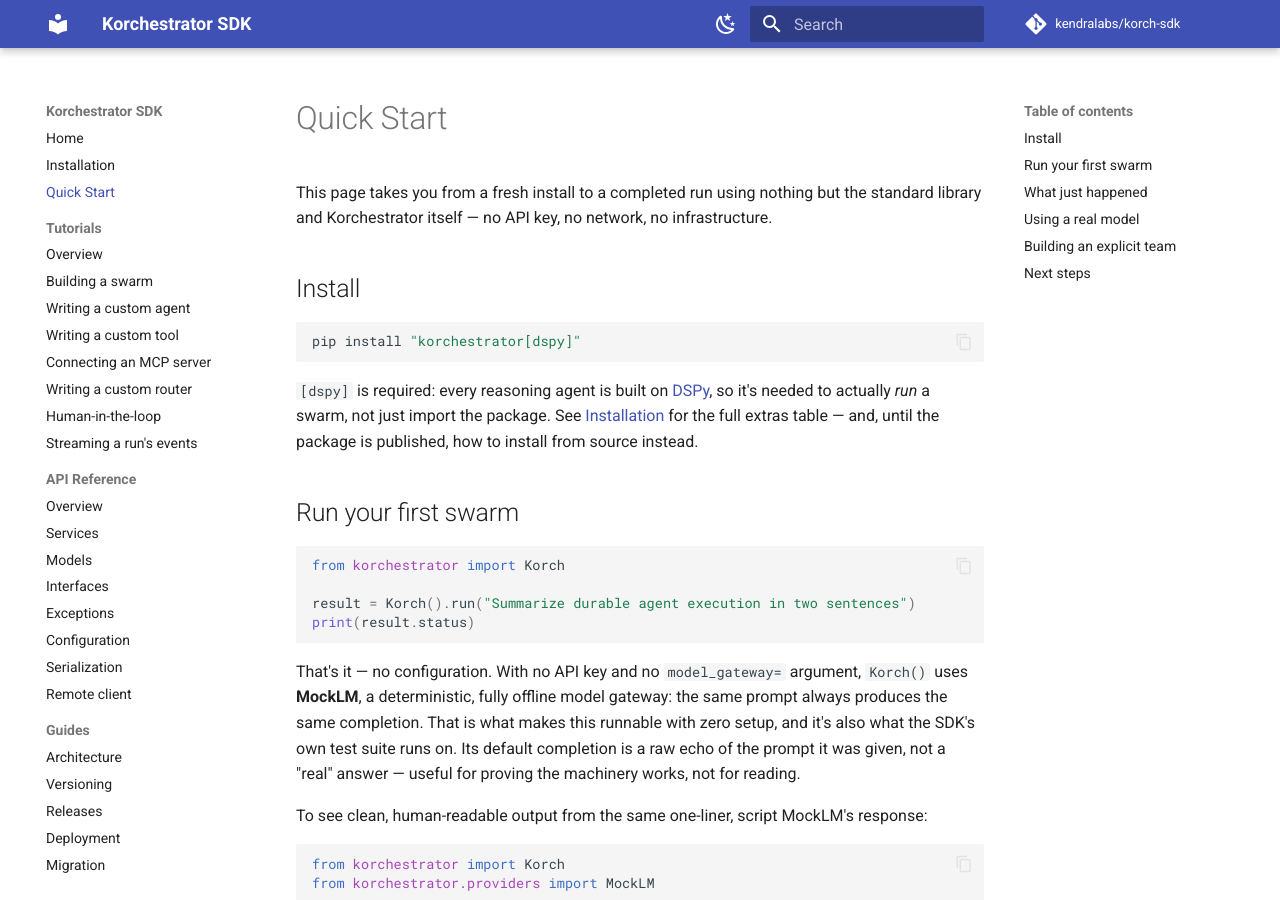
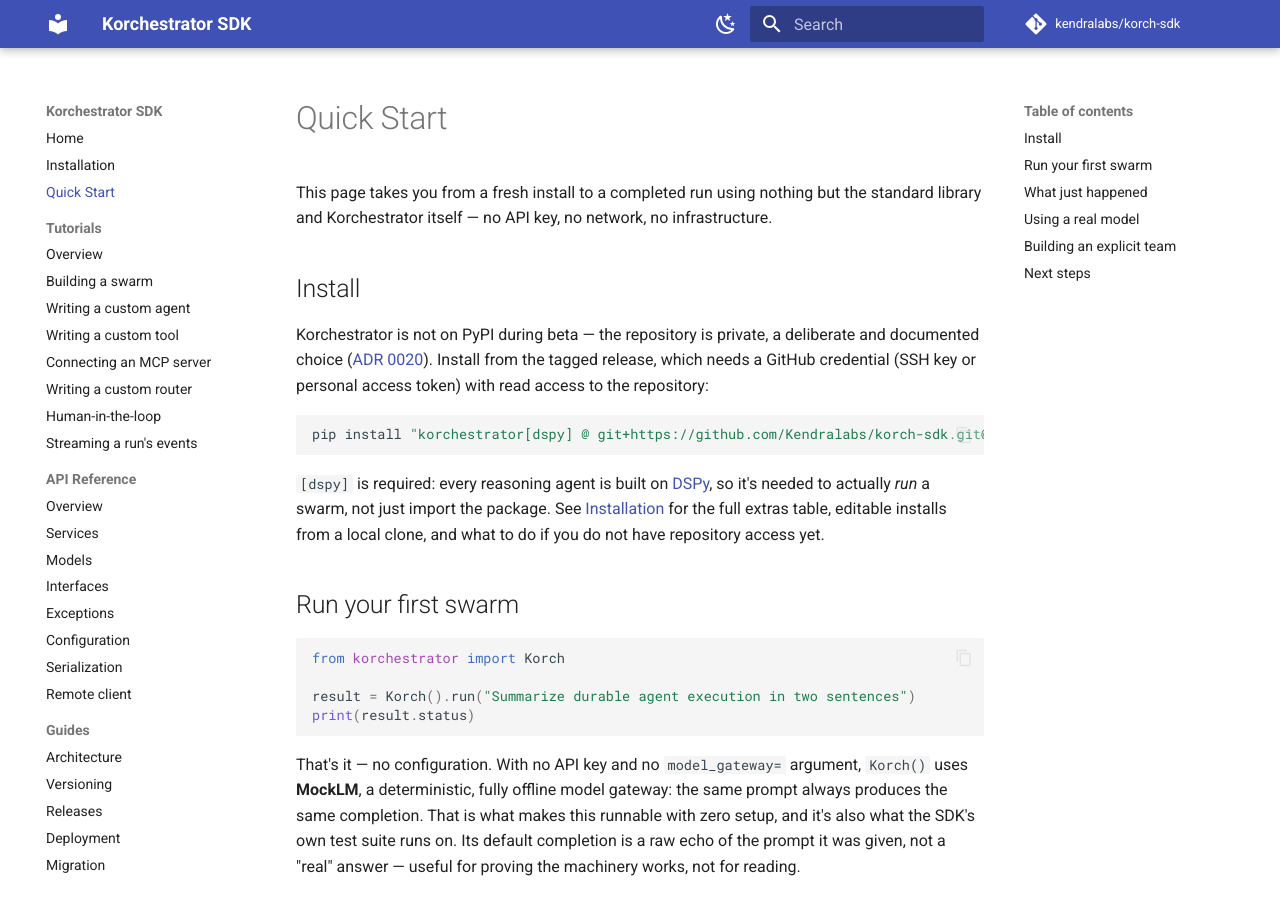
Before and after one commit to Kendralabs/korch-sdk, an MkDocs documentation site: the page built from docs/quickstart.md, in a window 1280 px wide and 900 px high. Built offline with MkDocs 1.6.1 and Material for MkDocs 9.7.7, drawn with Linux system fonts in a browser that asks for light colours; comment, search, counter and statistics services are not loaded.

Commit message:
docs: connect the SDK docs to the KOE ecosystem and correct the install command
The quickstart and FAQ both told readers to run `pip install "korchestrator[dspy]"`.
That command cannot work: the package is not on PyPI and deliberately stays off it
while the repository is private (ADR 0020). Both now show the git+https install from
the tagged release, matching what installation.md already documented.

Documentation deployment moves from its own container on plain HTTP at
koe.kendralabs.com:5888 to https://koe.kendralabs.com/docs/, served by nginx from the
KOE ecosystem site's origin. That removes the port from every shared link, puts the
docs behind TLS, and matches how Kendra Nexus already serves its docs at /docs. The
nginx configuration lives in the KOE repository; DOCS_DEPLOYMENT.md records the
cutover steps and flags that the old address stands until they are applied.

- mkdocs.yml: site_url points at the advertised address; an ecosystem backlink to
  koe.kendralabs.com is added so KOE -> product -> docs also works in reverse.
- installation.md, releases.md: the ADR 0020 links pointed at a page excluded from
  the built site, so both were broken links on the published docs. Now absolute
  GitHub URLs.

Verified: `mkdocs build --strict` completes with no warnings and no broken links.

Co-Authored-By: Claude Opus 5 (1M context) <noreply@anthropic.com>

````diff
--- a/docs/quickstart.md
+++ b/docs/quickstart.md
@@ -5,13 +5,19 @@ library and Korchestrator itself — no API key, no network, no infrastructure.
 
 ## Install
 
+Korchestrator is not on PyPI during beta — the repository is private, a deliberate and
+documented choice ([ADR 0020](https://github.com/kendralabs/korch-sdk/blob/main/docs/adr/0020-private-distribution-defers-pypi-publishing.md)).
+Install from the tagged release, which needs a GitHub credential (SSH key or personal access
+token) with read access to the repository:
+
 ```bash
-pip install "korchestrator[dspy]"
+pip install "korchestrator[dspy] @ git+https://github.com/Kendralabs/korch-sdk.git@v0.1.0"
 ```
 
 `[dspy]` is required: every reasoning agent is built on [DSPy](https://dspy.ai), so it's needed to
 actually *run* a swarm, not just import the package. See [Installation](installation.md) for the
-full extras table — and, until the package is published, how to install from source instead.
+full extras table, editable installs from a local clone, and what to do if you do not have
+repository access yet.
 
 ## Run your first swarm
 
--- a/mkdocs.yml
+++ b/mkdocs.yml
@@ -1,6 +1,9 @@
 site_name: Korchestrator SDK
 site_description: Durable, deterministic, multi-agent execution as an installable Python library.
-site_url: https://kendralabs.github.io/korch-sdk
+# The canonical home of this documentation. It is served by nginx from the KOE
+# ecosystem site's own origin, at /docs — see DOCS_DEPLOYMENT.md. The GitHub Pages
+# deploy still publishes the same content, but this is the URL that is advertised.
+site_url: https://koe.kendralabs.com/docs/
 repo_url: https://github.com/kendralabs/korch-sdk
 repo_name: kendralabs/korch-sdk
 copyright: Copyright 2026 Kendra Laboratories Limited
@@ -63,6 +66,17 @@ exclude_docs: |
   specs/
   adr/
 
+# A way back up to the ecosystem site from any documentation page, so the
+# KOE -> product -> documentation path also works in reverse.
+extra:
+  social:
+    - icon: material/home
+      link: https://koe.kendralabs.com
+      name: Kendra Labs ecosystem
+    - icon: fontawesome/brands/github
+      link: https://github.com/Kendralabs/korch-sdk
+      name: Repository
+
 plugins:
   - search
   - mkdocstrings:
````
Also changed, not shown: DOCS_DEPLOYMENT.md (+69 -22 lines), docs/faq.md (+3 -2 lines), docs/installation.md (+1 -1 lines), docs/releases.md (+1 -1 lines).
